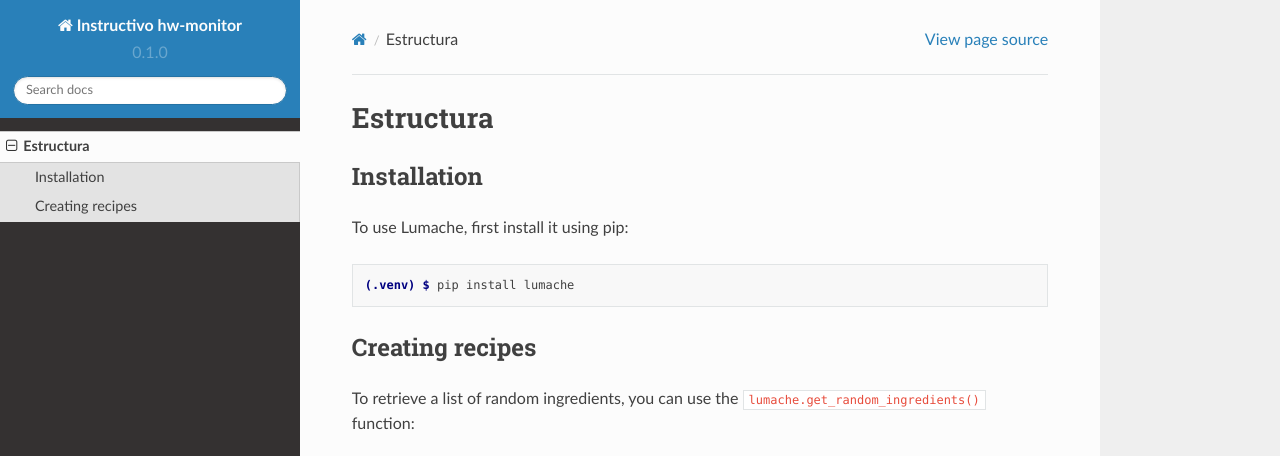
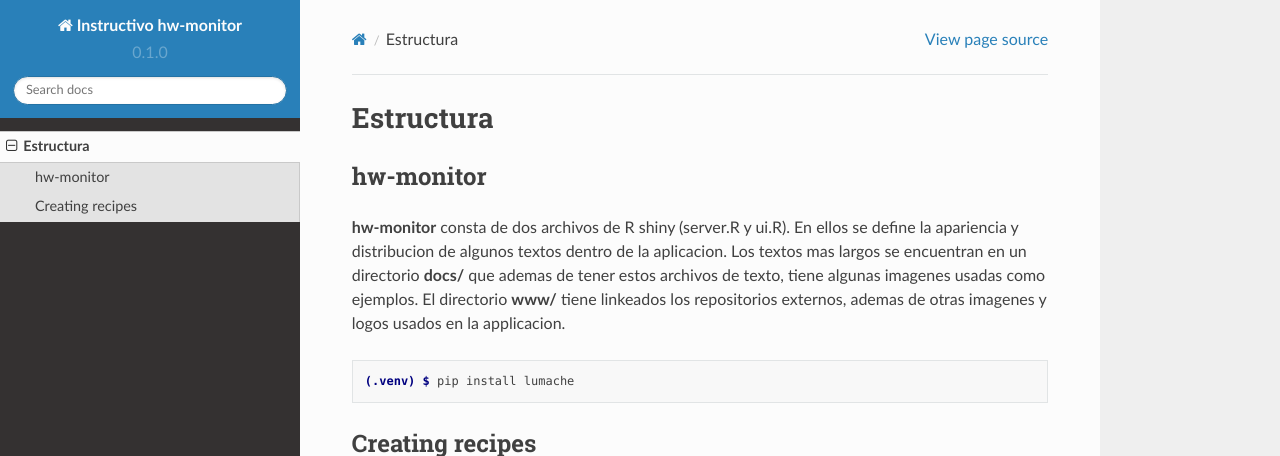
Before and after one commit to chsegura/rtd-tutorial, a Sphinx documentation site: the page built from docs/source/estructura.rst, in a window 1280 px wide and 1191 px high, cut to the strip 0-456 px from the top of the window. Built offline with Sphinx 7.4.7 and the Read the Docs theme 2.0.0, drawn with Linux system fonts in a browser that asks for light colours.

Commit message:
Update estructura.rst

```diff
--- a/docs/source/estructura.rst
+++ b/docs/source/estructura.rst
@@ -3,10 +3,10 @@ Estructura
 
 .. Estructura:
 
-Installation
+hw-monitor
 ------------
 
-To use Lumache, first install it using pip:
+**hw-monitor** consta de dos archivos de R shiny (server.R y ui.R). En ellos se define la apariencia y distribucion de algunos textos dentro de la aplicacion. Los textos mas largos se encuentran en un directorio **docs/** que ademas de tener estos archivos de texto, tiene algunas imagenes usadas como ejemplos. El directorio **www/** tiene linkeados los repositorios externos, ademas de otras imagenes y logos usados en la applicacion.
 
 .. code-block:: console
 
```
